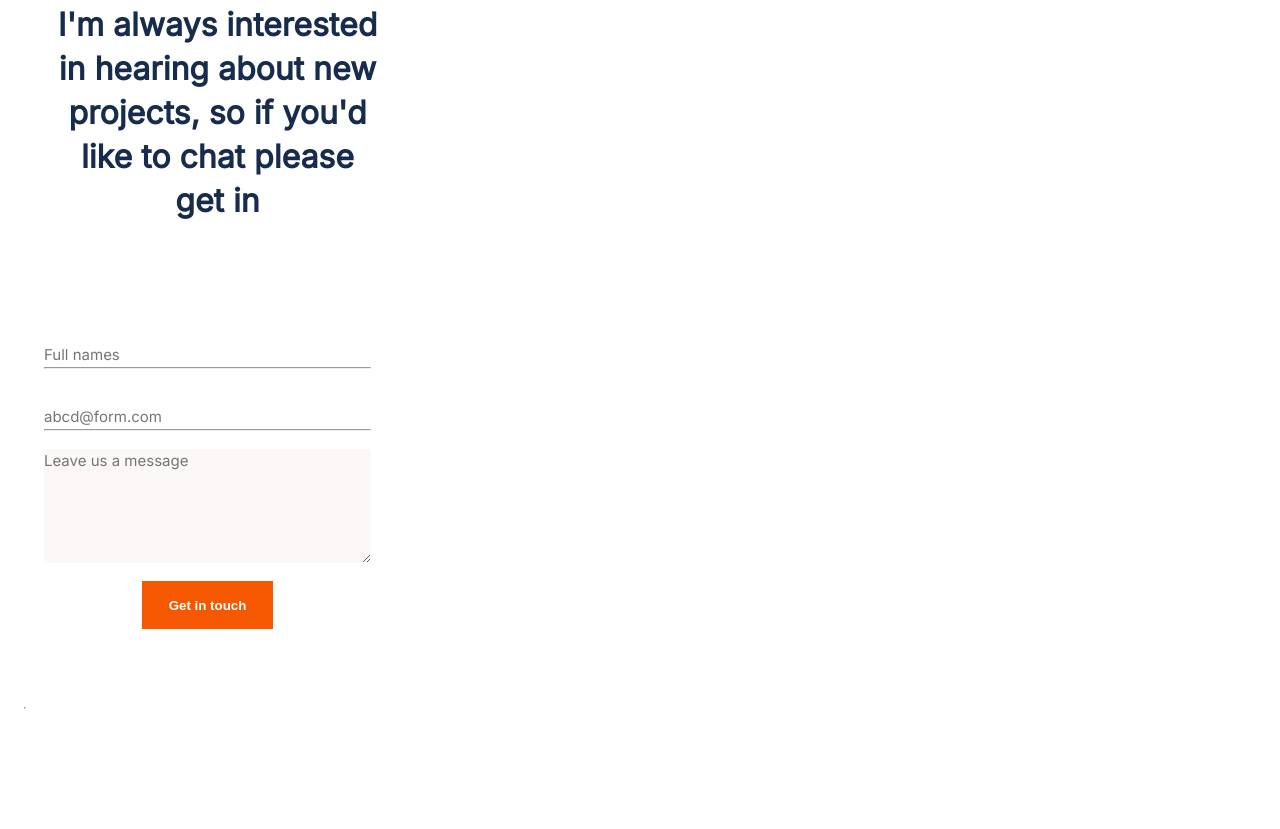
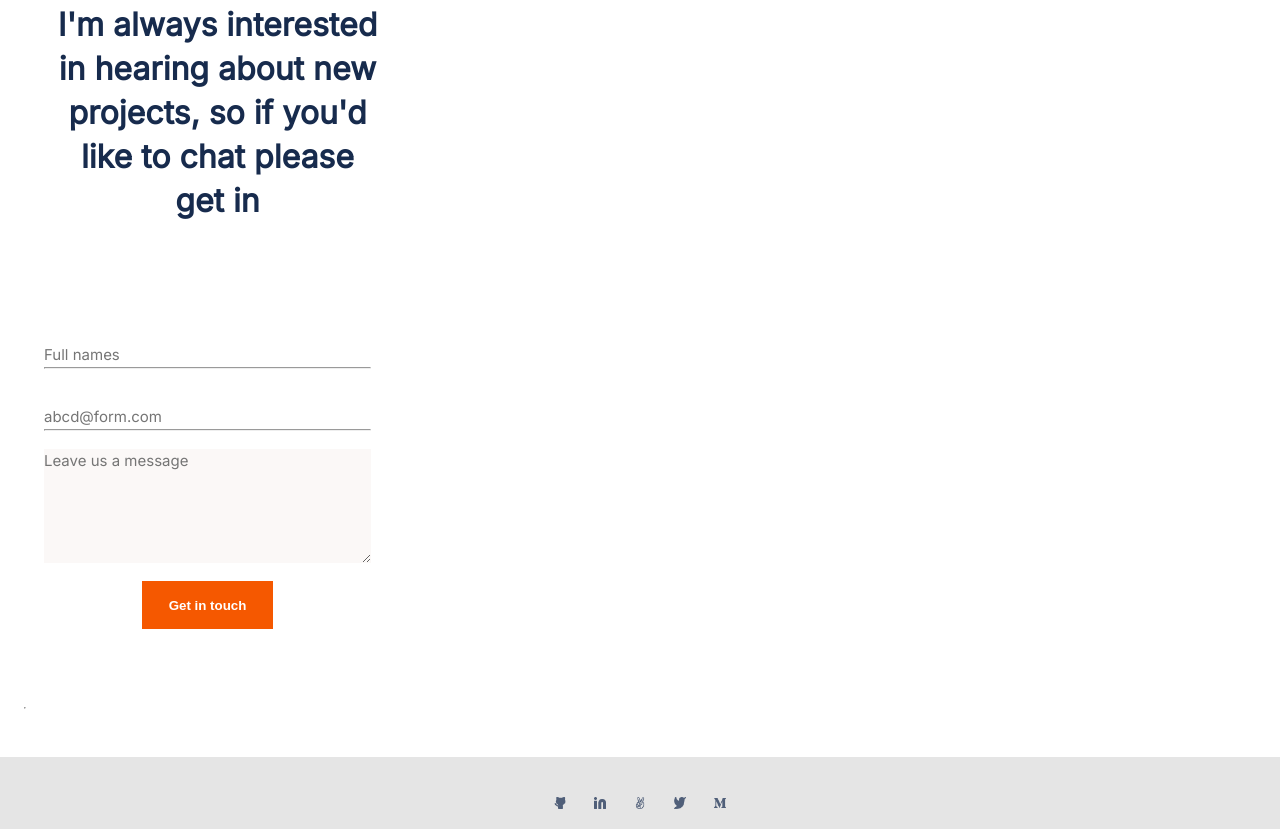
Before and after one commit to 3nityGitHub/Mobile-portfolio-setup, a website: page index.html in a window 1280 px wide. Shown: the part 5757-6586 px from the top of the page. Before the commit the page ends 6514 px from the top, so only its background shows below. Drawn offline with Linux system fonts and the light colour scheme.

Commit message:
"Modify style.css file"

```diff
--- a/index.html
+++ b/index.html
@@ -207,5 +207,14 @@
         </div>
     </section>
 
+    <footer class="social_media_footer">
+            <ul class="social_media_link_footer">
+                <li><img class="social_media_icon_footer" src="image folder/github.png" alt="Github-icon"></li>
+                <li><img class="social_media_icon_footer" src="image folder/linkedin.png" alt="Linkedin-icon"></li>
+                <li><img class="social_media_icon_footer" src="image folder/Enabled.png" alt="Angellist-icon"></li>
+                <li><img class="social_media_icon_footer" src="image folder/twitter.png" alt="Twitter-icon"></li>
+                <li><img class="social_media_icon_footer" src="image folder/milenum.png" alt="Milenum-icon"></li>
+            </ul>
+    </footer>
 
 </body>
--- a/styles.css
+++ b/styles.css
@@ -585,13 +585,14 @@
 
 .border_line_form {
   width: 100%;
-  border: 1.5px solid #b7b8ba;
+  border: 1.5px solid #1a1b1b;
 }
 
 .social_media_link_footer {
   display: flex;
   flex-direction: row;
   align-items: center;
+  list-style: none;
 }
 
 .social_media_icon_footer {
```
